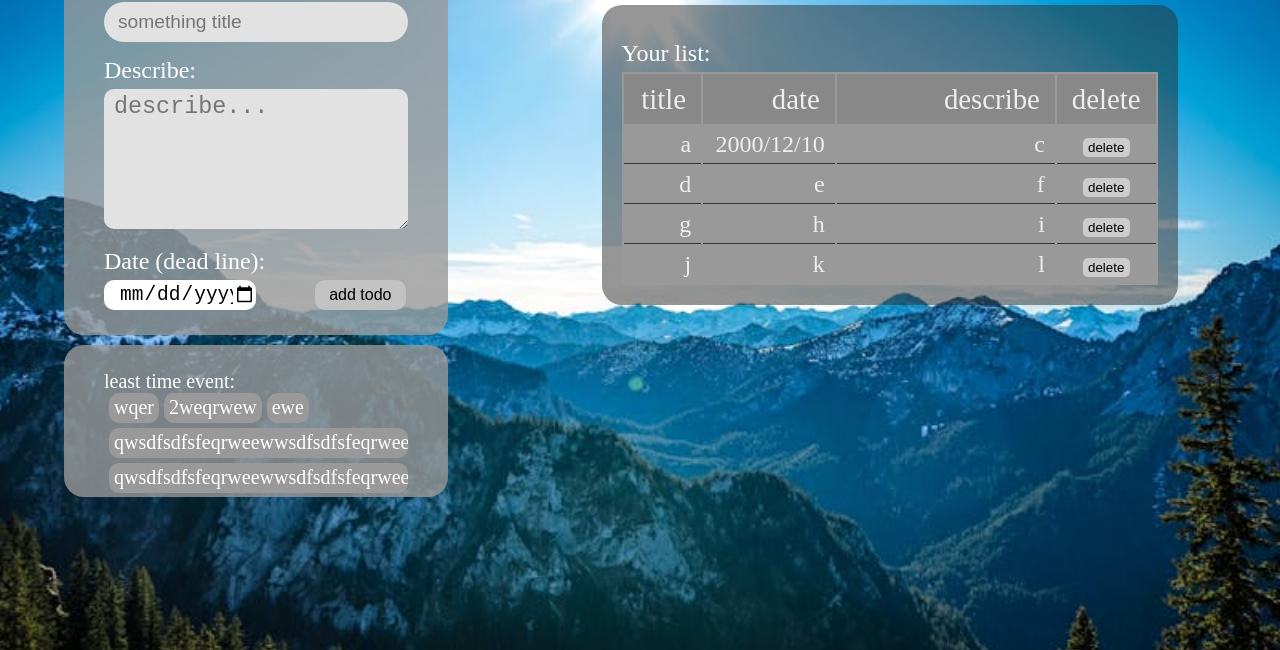
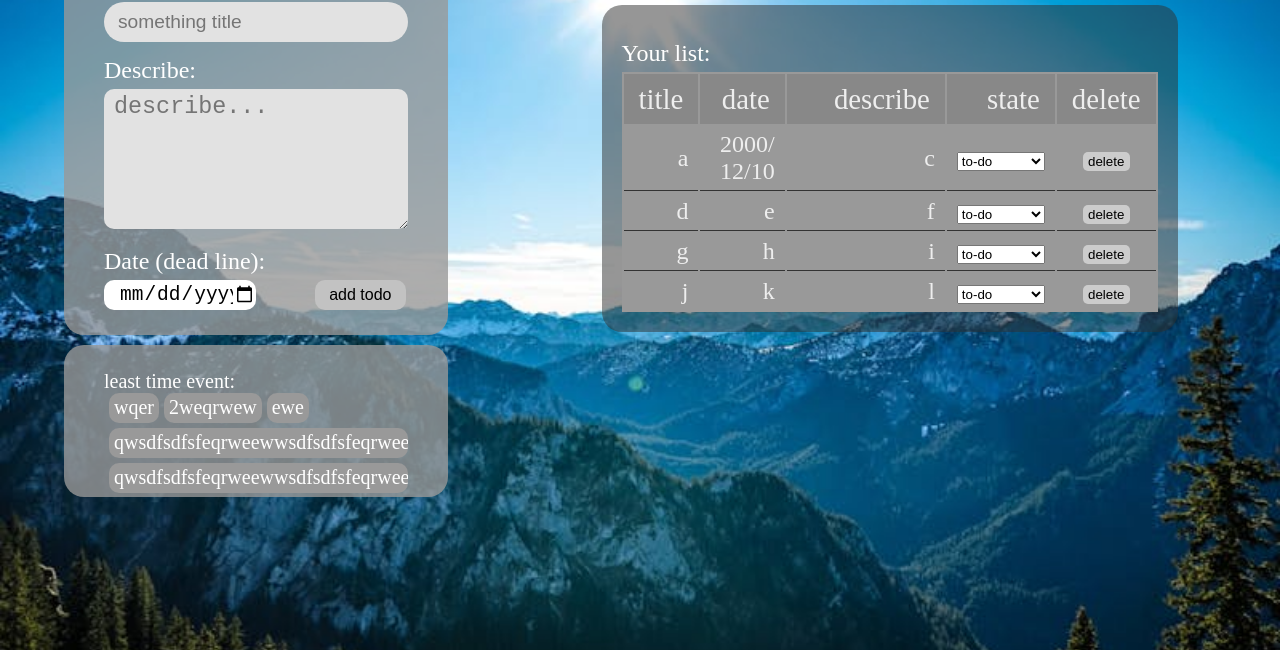
Before and after one commit to klnaserzy/klna, a plain HTML site: page todo_practice/index.html in a window 1280 px wide. Shown: the part 150-800 px from the top of the page. Drawn offline with Linux system fonts and the light colour scheme.

Commit message:
Update index.html

```diff
--- a/todo_practice/index.html
+++ b/todo_practice/index.html
@@ -42,9 +42,10 @@
                 <table>
                     <thead>
                         <tr>
-                            <td width="15%">title</td>
-                            <td width="30%">date</td>
+                            <td width="12%">title</td>
+                            <td width="20%">date</td>
                             <td width="50%">describe</td>
+                            <td width="18%">state</td>
                             <td width="5%">delete</td>
                         </tr>
                     </thead>
@@ -53,24 +54,52 @@
                             <td id="a">a</td>
                             <td onclick="alert('sadf');">2000/12/10</td>
                             <td>c</td>
+                            <td>
+                                <select>
+                                    <option selected value="to-do">to-do</option>
+                                    <option value="in-progress">in progress</option>
+                                    <option valeu="done">done</option>
+                                </select>
+                            </td>
                             <td class="deleteBtn"><button id="deletTodo">delete</button></td>
                         </tr>
                         <tr>
                             <td>d</td>
                             <td>e</td>
                             <td>f</td>
+                            <td>
+                                <select>
+                                    <option selected value="to-do">to-do</option>
+                                    <option value="in-progress">in progress</option>
+                                    <option valeu="done">done</option>
+                                </select>
+                            </td>
                             <td class="deleteBtn"><button id="deletTodo">delete</button></td>
                         </tr>
                         <tr>
                             <td>g</td>
                             <td>h</td>
                             <td>i</td>
+                            <td>
+                                <select>
+                                    <option selected value="to-do">to-do</option>
+                                    <option value="in-progress">in progress</option>
+                                    <option valeu="done">done</option>
+                                </select>
+                            </td>
                             <td class="deleteBtn"><button id="deletTodo">delete</button></td>
                         </tr>
                         <tr>
                             <td>j</td>
                             <td>k</td>
                             <td>l</td>
+                            <td>
+                                <select>
+                                    <option selected value="to-do">to-do</option>
+                                    <option value="in-progress">in progress</option>
+                                    <option valeu="done">done</option>
+                                </select>
+                            </td>
                             <td class="deleteBtn"><button id="deletTodo">delete</button></td>
                         </tr>
                     </tbody>
```
